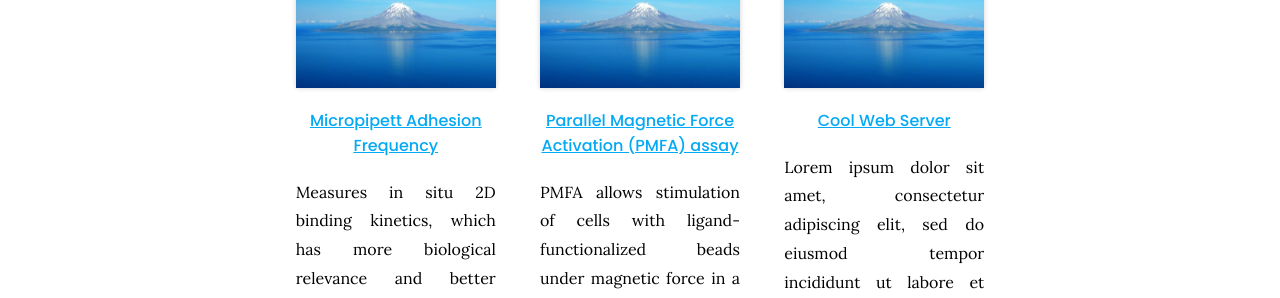
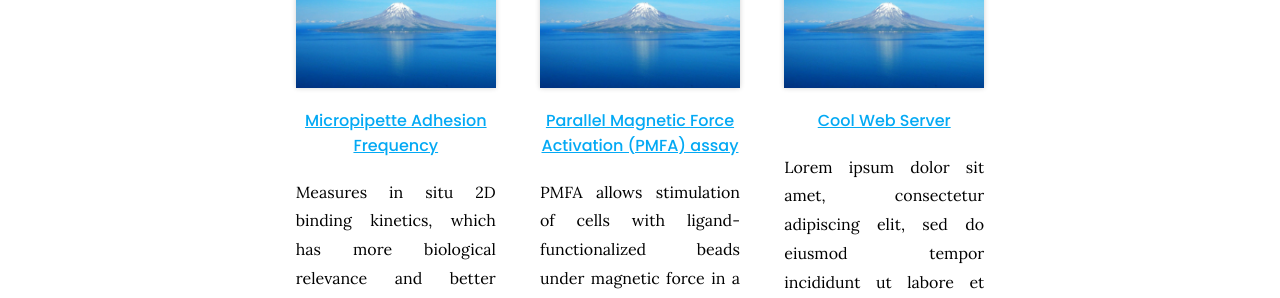
Before and after one commit to theZhuLab/zhu_lab_website, a Jekyll site: the page built from tools/index.md, in a window 1280 px wide and 900 px high, scrolled down 1171 px. Shown: the part 194-492 px from the top of the window. Built offline with Jekyll 4.4.1, drawn with Linux system fonts in a browser that asks for light colours.

Commit message:
Update tools.yaml

```diff
--- a/_data/tools.yaml
+++ b/_data/tools.yaml
@@ -18,7 +18,7 @@
   tags:
     - resource
 
-- title: Micropipett Adhesion Frequency
+- title: Micropipette Adhesion Frequency
   group: more
   image: images/photo.jpg
   link: https://github.com/
```
